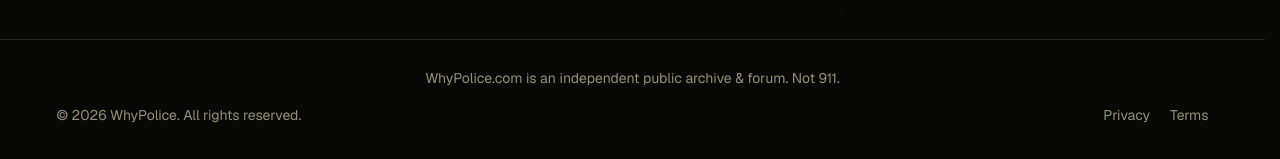
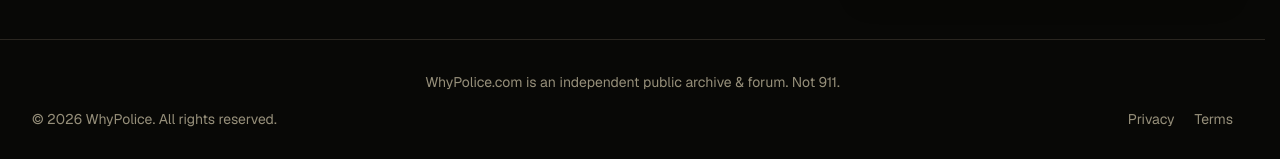
Before and after one commit to ismaeeldev/WhyPolicce, a Next.js app in the folder frontend/: page / in a window 1280 px wide. Shown: the part 1652-1811 px from the top of the page. Built offline with nearby package versions, Linux system fonts and the light colour scheme; no server answers.

Commit message:
feat(home): synchronize Bento precinct selection with live feed and align footer grid system

```diff
--- a/frontend/app/page.tsx
+++ b/frontend/app/page.tsx
@@ -1,7 +1,6 @@
 import { dehydrate, HydrationBoundary } from "@tanstack/react-query";
 
 import { HomeFeedClient } from "@/components/feed/HomeFeedClient";
-import { BentoGrid } from "@/components/home/BentoGrid";
 import { HomeHero } from "@/components/home/HomeHero";
 import { serverApiFetch } from "@/lib/api-server-fetch";
 import { getQueryClient } from "@/lib/get-query-client";
@@ -32,11 +31,8 @@
       <HomeHero />
 
       {/* Main Page Content Container */}
-      <div className="mx-auto w-full max-w-[1400px] px-4 sm:px-6 lg:px-8 py-8 sm:py-10 space-y-8">
-        {/* 4-Tile Bento Intelligence Matrix */}
-        <BentoGrid />
-
-        {/* Dynamic Split Dashboard Feed & Sidebar */}
+      <div className="mx-auto w-full max-w-[1400px] px-4 sm:px-6 lg:px-8 py-8 sm:py-10">
+        {/* Dynamic Split Dashboard with Live Synchronized Bento Matrix & Sticky Sidebar */}
         <HomeFeedClient />
       </div>
     </HydrationBoundary>
--- a/frontend/components/feed/HomeFeedClient.tsx
+++ b/frontend/components/feed/HomeFeedClient.tsx
@@ -5,6 +5,7 @@
 import { FeedEmptyStateNoInquiries, FeedEmptyStateNoResults } from "@/components/feed/FeedEmptyState";
 import { FeedFilterBar } from "@/components/feed/FeedFilterBar";
 import { InquiryCard } from "@/components/feed/InquiryCard";
+import { BentoGrid } from "@/components/home/BentoGrid";
 import { HomeSidebar } from "@/components/home/HomeSidebar";
 import { useDebouncedValue } from "@/hooks/useDebouncedValue";
 import { useInquiries, type InquiriesFilters } from "@/hooks/useInquiries";
@@ -38,7 +39,12 @@
     !!filters.region || !!filters.status || filters.sort !== "newest" || !!debouncedSearch;
 
   return (
-    <div className="grid grid-cols-1 lg:grid-cols-12 gap-8 items-start">
+    <div className="space-y-8">
+      {/* 4-Tile Bento Intelligence Matrix with live precinct synchronization */}
+      <BentoGrid onSelectPrecinct={handleSelectPrecinct} />
+
+      {/* Dynamic Split Dashboard: Feed & Sticky Sidebar */}
+      <div className="grid grid-cols-1 lg:grid-cols-12 gap-8 items-start">
       {/* Main Feed Column (Left / Center) */}
       <div className="lg:col-span-8 flex flex-col min-w-0">
         <div className="flex items-center justify-between gap-3 mb-4">
@@ -173,5 +179,6 @@
         <HomeSidebar onSelectPrecinct={handleSelectPrecinct} />
       </div>
     </div>
+  </div>
   );
 }
--- a/frontend/components/layout/Footer.tsx
+++ b/frontend/components/layout/Footer.tsx
@@ -26,7 +26,7 @@
 
   return (
     <footer className="border-t border-border-default mt-auto">
-      <div className="mx-auto max-w-[1200px] px-5 sm:px-6 py-7 flex flex-col items-center gap-4 text-body-sm text-text-muted">
+      <div className="mx-auto max-w-[1400px] px-4 sm:px-6 lg:px-8 py-8 flex flex-col items-center gap-4 text-body-sm text-text-muted">
         <p className="text-center">
           WhyPolice.com is an independent public archive &amp; forum. Not 911.
         </p>
```
